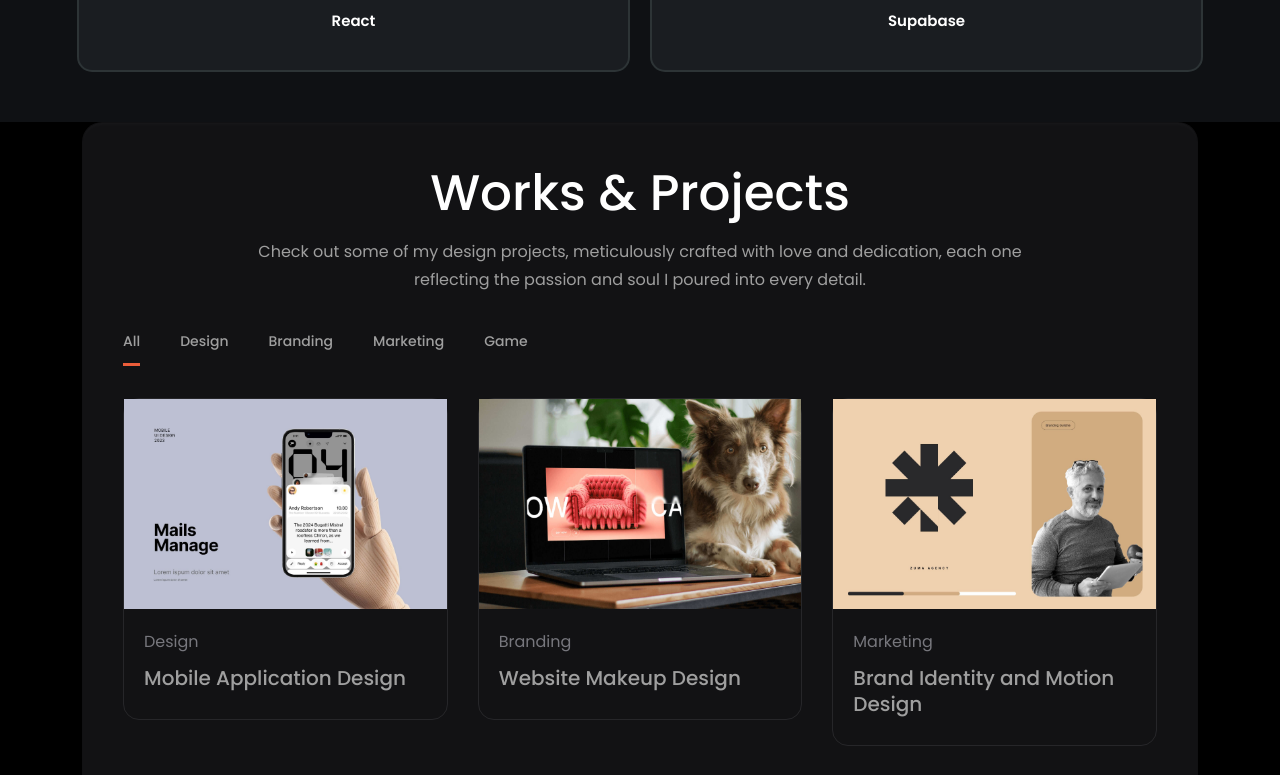
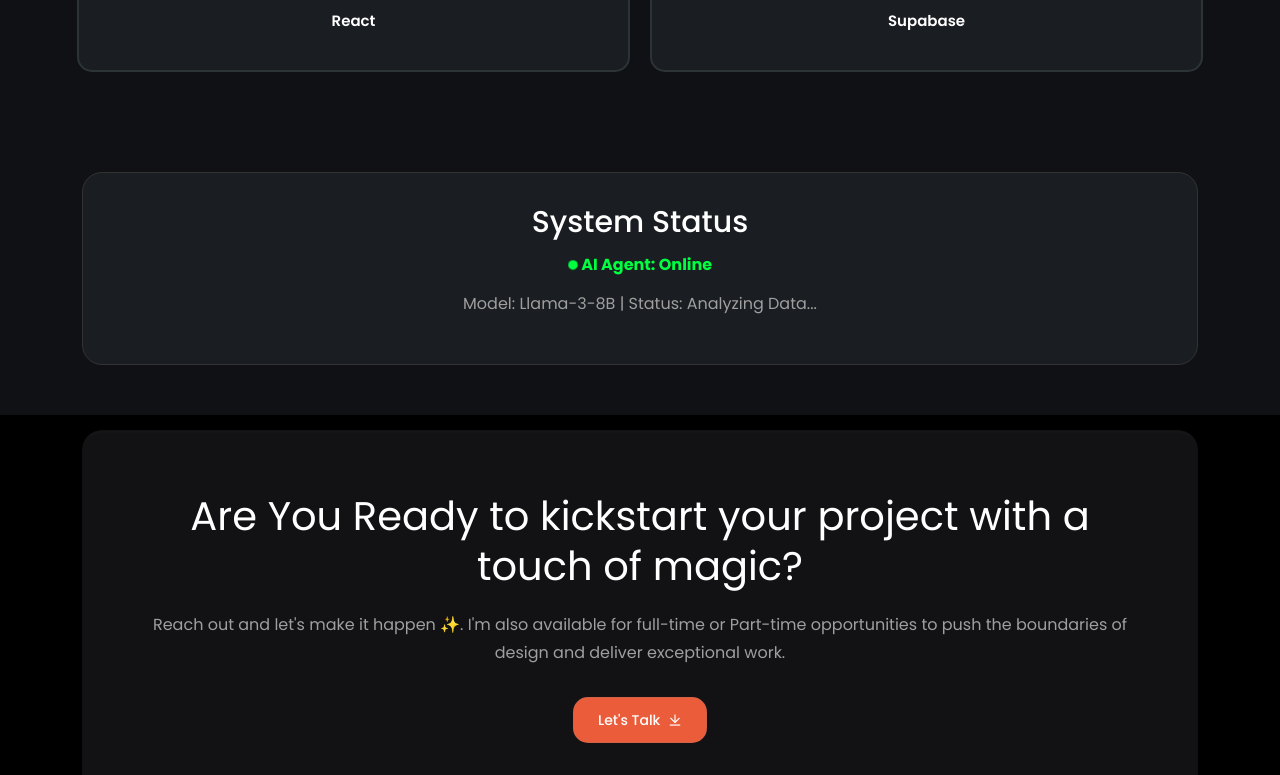
Before and after one commit to vn-24k/myportfoliovnsilva, a Nuxt app: page / in a window 1280 px wide. Shown: the part 1680-2455 px from the top of the page. Built offline with nearby package versions, Linux system fonts and the light colour scheme.

Commit message:
Update index.vue

```diff
--- a/pages/index.vue
+++ b/pages/index.vue
@@ -1,13 +1,13 @@
 <script setup>
 import Header from "~/layouts/Header.vue";
 import Footer from "~/layouts/Footer.vue";
+import HomeAIStatus from "~/components/home/AIStatus.vue";
 </script>
 
 <template>
   <div>
     <CommonScrollTop />
     <Header />
-
     <HomeAboutArea />
 
     <section class="hero-skills-area">
@@ -25,7 +25,8 @@ import Footer from "~/layouts/Footer.vue";
       </div>
     </section>
 
-    <HomePortfolioArea />
+    <HomeAIStatus />
+
     <HomeCtaArea />
     <Footer />
   </div>
```
